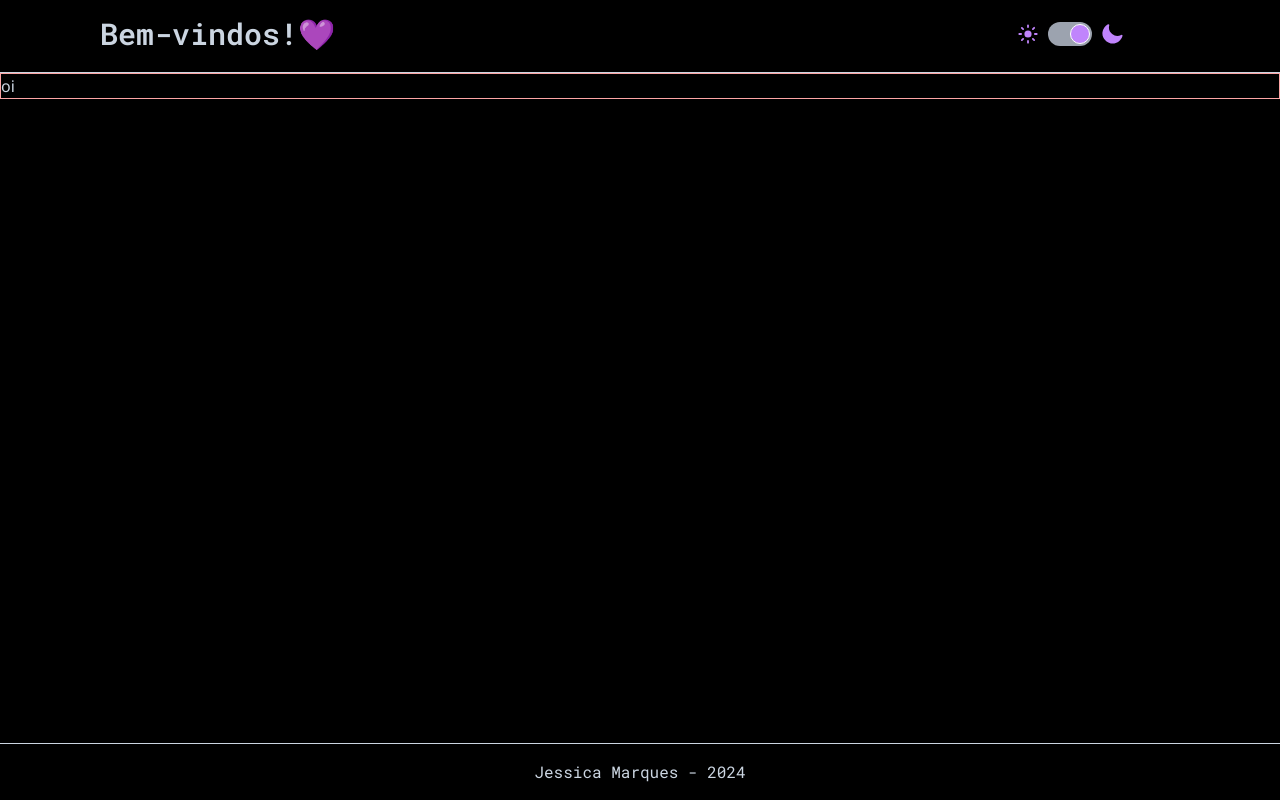
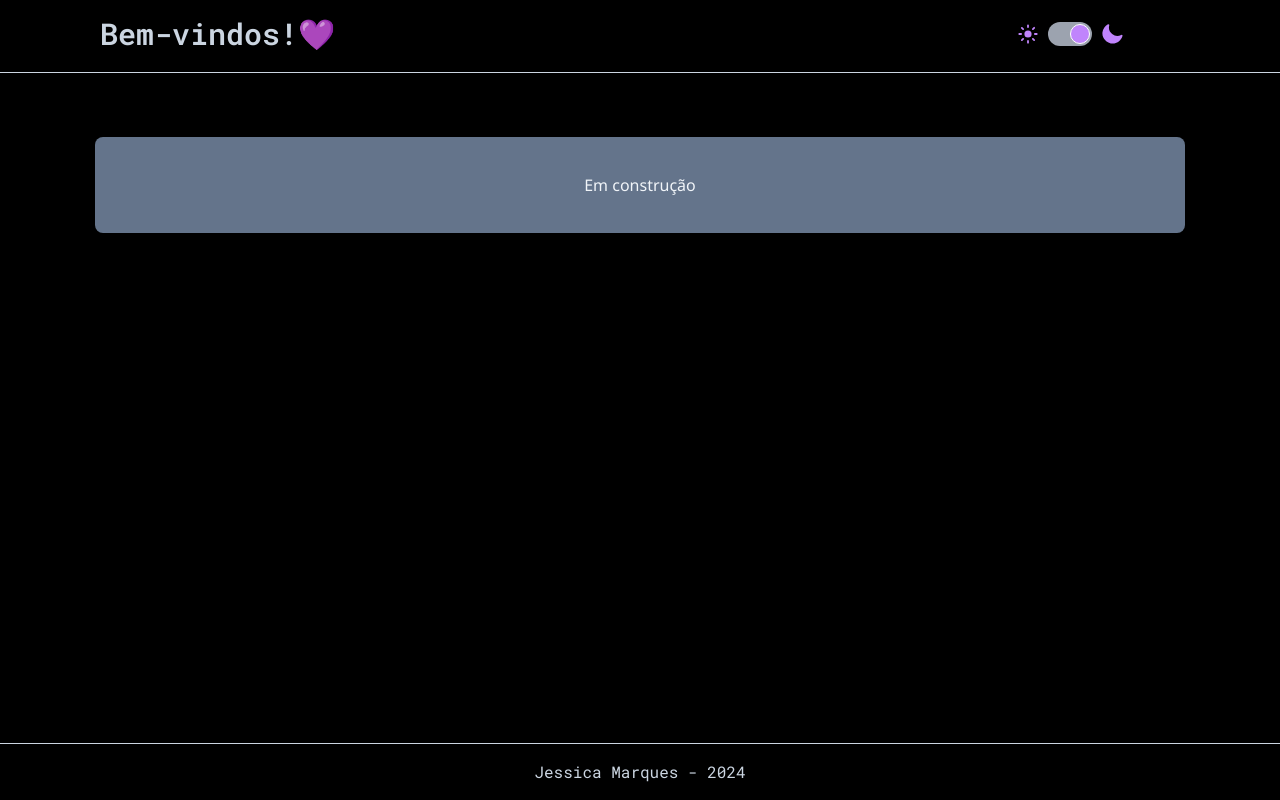
Before and after one commit to jessicaMarquess/my-profile, a React (Vite) app: page /perfil-profissional in a window 1280 px wide. Built offline with nearby package versions, Linux system fonts and the light colour scheme.

Commit message:
ajustes textuais e espacamento

```diff
--- a/src/components/Welcome/index.tsx
+++ b/src/components/Welcome/index.tsx
@@ -11,7 +11,7 @@ const Welcome: React.FC<ThemeWelcomeProps> = ({ theme }) => {
 
   return (
     <div className="flex justify-center">
-      <div className="mx-4 lg:w-[67.5rem] mt-5 lg:mt-20 lg:mx-4 lg:flex justify-between items-center">
+      <div className="mx-4 lg:w-[67.5rem] mt-5 lg:mt-10 lg:mx-4 lg:flex justify-between items-center">
         <div>
           <animated.h1
             style={styles}
--- a/src/pages/Home/index.tsx
+++ b/src/pages/Home/index.tsx
@@ -13,7 +13,7 @@ export const Home: React.FC<ThemeHomeProps> = ({ theme }) => {
       <Welcome theme={String(theme)} />
       <SocialMedias theme={String(theme)} />
       <section className="flex justify-center">
-        <div className="mx-4 sm:w-[67.5rem] sm:flex flex-col mt-20">
+        <div className="mx-4 sm:w-[67.5rem] sm:flex flex-col mt-10">
           <h1 className="text-slate-700 dark:text-slate-300 font-roboto-mono text-3xl">
             Sobre a Jessica{' '}
             <span className="text-xs italic hidden sm:inline">
@@ -44,7 +44,7 @@ export const Home: React.FC<ThemeHomeProps> = ({ theme }) => {
               />
             </a>
           </div>
-          <h1 className="text-slate-700 dark:text-slate-300 font-roboto-mono text-3xl mt-20">
+          <h1 className="text-slate-700 dark:text-slate-300 font-roboto-mono text-3xl mt-10">
             Projetos
           </h1>
           <p className="text-slate-700 dark:text-slate-300">
--- a/src/pages/Pessoal/index.tsx
+++ b/src/pages/Pessoal/index.tsx
@@ -1,7 +1,7 @@
 export const Pessoal = () => {
   return (
-    <>
-      <p>oi</p>
-    </>
+    <section className="bg-slate-500 rounded-lg m-16 mx-auto flex justify-center items-center h-24 max-w-[1090px]">
+      <h1 className="text-slate-300">Em construção</h1>
+    </section>
   )
 }
--- a/src/pages/Profissional/index.tsx
+++ b/src/pages/Profissional/index.tsx
@@ -1,7 +1,7 @@
 export const Profissional = () => {
   return (
-    <div className="border border-red-300">
-      <p className="text-slate-700 dark:text-slate-300">oi</p>
-    </div>
+    <section className="bg-slate-500 rounded-lg m-16 mx-auto flex justify-center items-center h-24 max-w-[1090px]">
+      <h1 className="text-slate-100">Em construção</h1>
+    </section>
   )
 }
```
